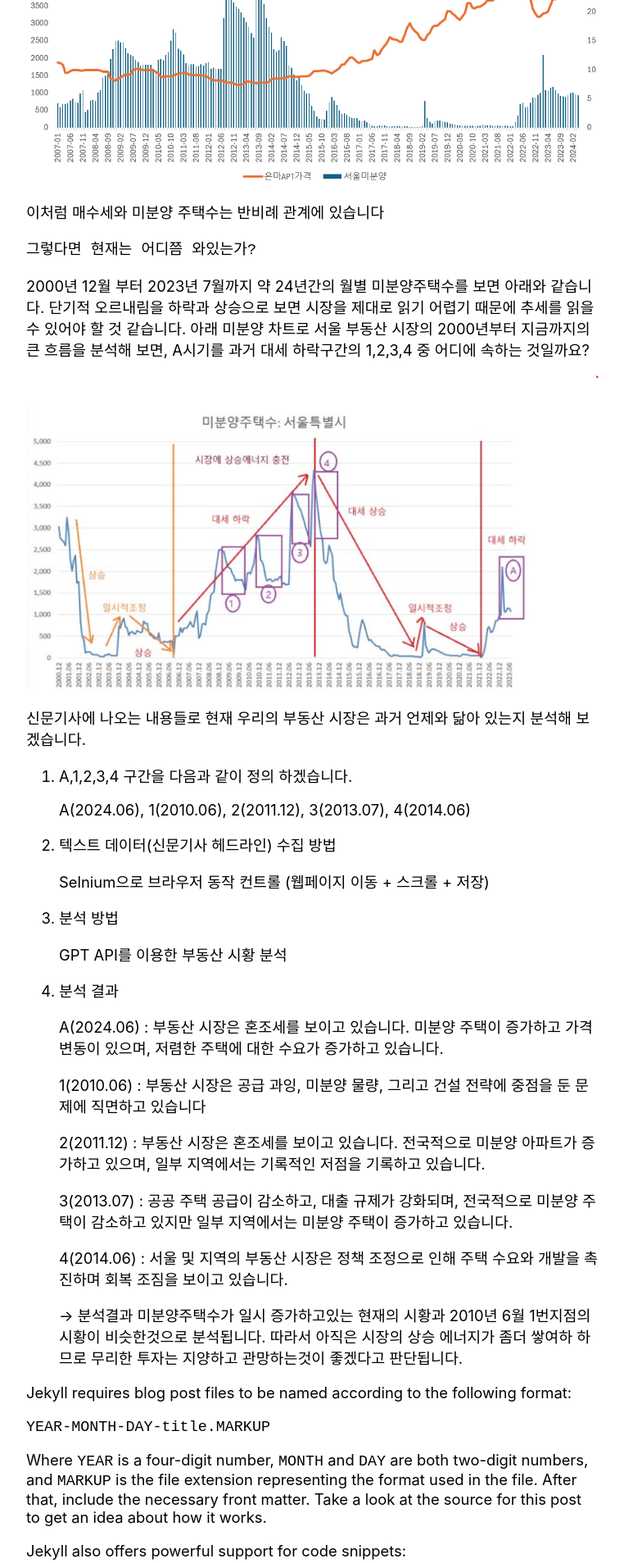
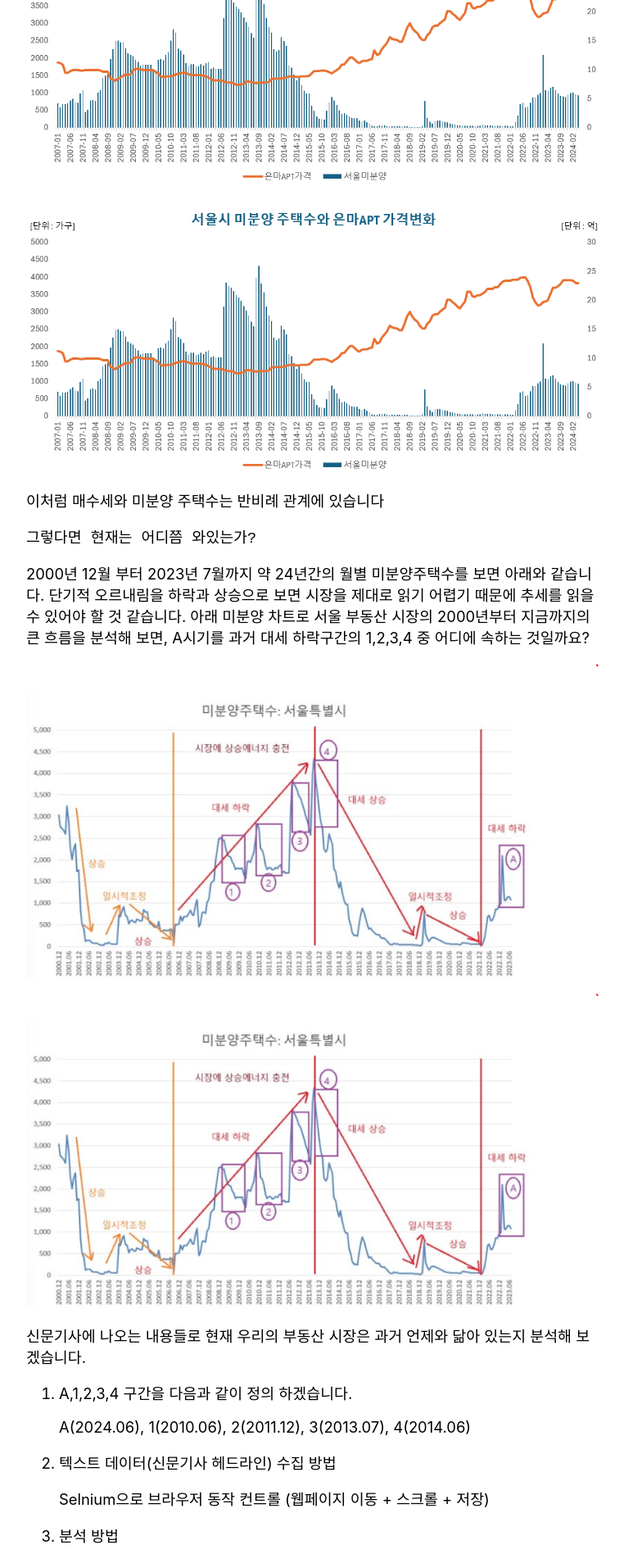
Before and after one commit to Timeleeh/skkufinal.github.io, a Jekyll site: the page built from _posts/2024-06-18-미분양 주택수와 주택가격 상관관계.md, in a window 1280 px wide. Shown: the part 595-2502 px from the top of the page at 82% size, without its empty margins (258-1020 px from the left). Built offline with Jekyll 4.4.1, drawn with Linux system fonts in a browser that asks for light colours; nearby versions of some CDN libraries; comment, search, counter and statistics services are not loaded.

Commit message:
Update 2024-06-18-미분양 주택수와 주택가격 상관관계.md

```diff
--- a/_posts/2024-06-18-미분양 주택수와 주택가격 상관관계.md
+++ b/_posts/2024-06-18-미분양 주택수와 주택가격 상관관계.md
@@ -13,6 +13,7 @@ categories: jekyll update
 
 아래는 서울 은마아파트의 가격 추이 입니다.
 
+![Unma Image](/unma.png)
 <img src = "/unma.png" width = "100%" height = "100%" >
 이처럼 매수세와 미분양 주택수는 반비례 관계에 있습니다
 
@@ -24,6 +25,7 @@ categories: jekyll update
 단기적 오르내림을 하락과 상승으로 보면 시장을 제대로 읽기 어렵기 때문에 추세를 읽을 수 있어야 할 것 같습니다.
 아래 미분양 차트로 서울 부동산 시장의 2000년부터 지금까지의 큰 흐름을 분석해 보면, A시기를 과거 대세 하락구간의 1,2,3,4 중 어디에 속하는 것일까요?
 
+![Seoul Image](/seoul.png)
 <img src = "/seoul.png" width = "100%" height = "100%" >
 
 신문기사에 나오는 내용들로 현재 우리의 부동산 시장은 과거 언제와 닮아 있는지 분석해 보겠습니다.
```
